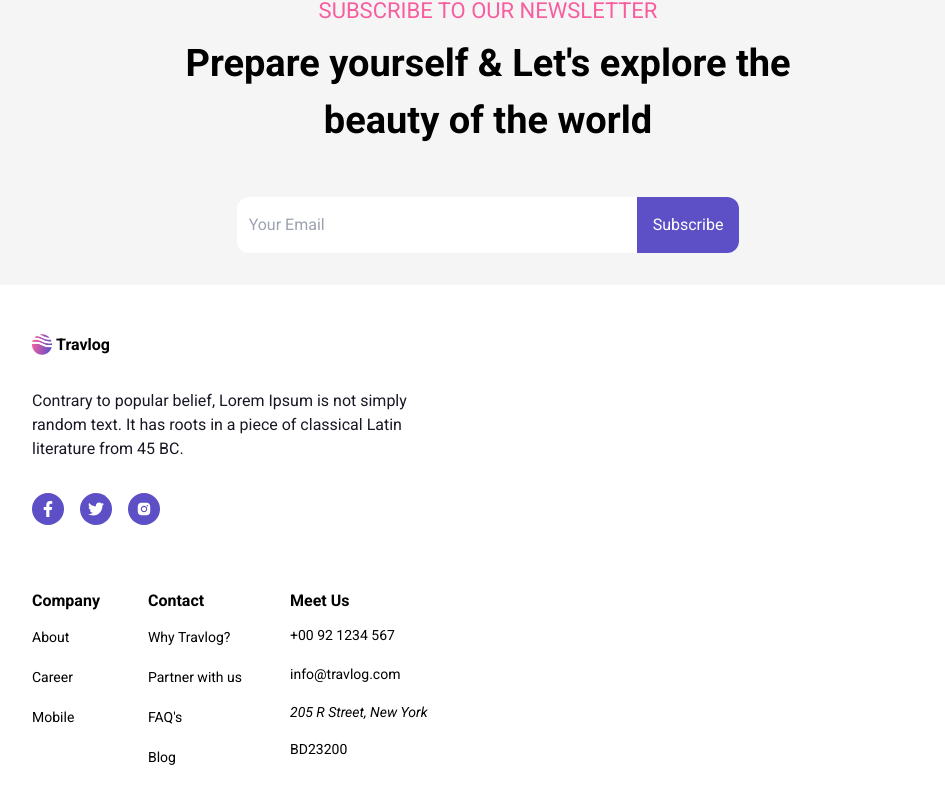
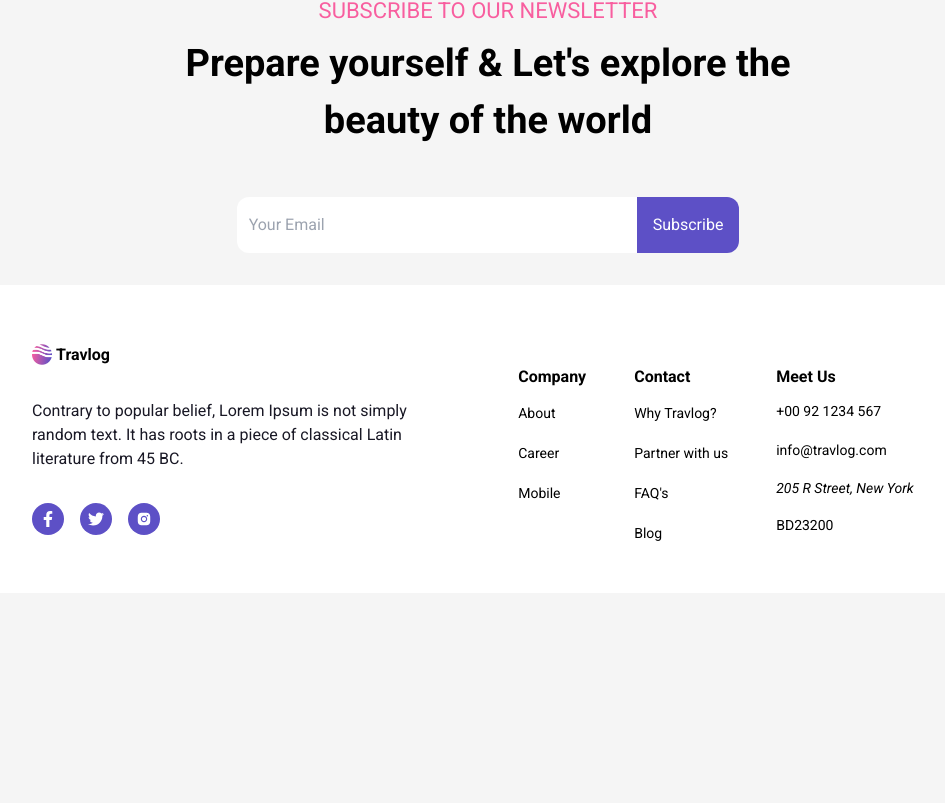
Before and after one commit to Kaydev-cmd/trav-log-web-app, a React (Vite) app in the folder frontend/: page / in a window 1280 px wide. Shown: the part 4709-5512 px from the top of the page, without its empty margins (152-1097 px from the left). After the commit the page ends 5302 px from the top, so only its background shows below. Built offline with nearby package versions, Linux system fonts and the light colour scheme.

Commit message:
Refactored the Footer component ensuring proper spacing and alignment using flex properties

```diff
--- a/frontend/src/components/Footer.jsx
+++ b/frontend/src/components/Footer/Footer.jsx
@@ -54,7 +54,7 @@ const SocialIcon = ({ icon, url, label }) => {
 
 const FooterSection = ({ title, links }) => {
   return (
-    <div className="sm:text-center">
+    <div className="sm:text-center ">
       <h6 className="mb-3 font-bold">{title}</h6>
       <ul className="flex flex-col gap-4 sm:items-center">
         {links.map((link, index) => (
@@ -78,11 +78,11 @@ const FooterSection = ({ title, links }) => {
 export const Footer = () => {
   return (
     <>
-      <div className="h-auto mt-8 bg-white">
-        <div className="container">
-          {/* Logo & About */}
-          <div className="flex justify-between p-12 lg:p-8 lg:gap-8 md:gap-18 sm:flex-col sm:items-center">
-            <div className="flex flex-col gap-8 sm:items-center">
+      <div className="h-auto mt-8 bg-white ">
+        <div className="container flex justify-between">
+          <div className="flex items-center justify-between w-full p-12 lg:p-8 lg:gap-8 md:gap-18 sm:flex-col sm:items-center">
+            {/* Left Side (Logo & About) */}
+            <div className="flex flex-col flex-1 gap-8 sm:items-center">
               <a href="/" className="flex items-center gap-1">
                 <img
                   src="/images/home/Logo.png"
@@ -98,18 +98,20 @@ export const Footer = () => {
                 <br />
                 literature from 45 BC.
               </p>
+
               {/* Social Icons */}
-              <div className="flex gap-4">
+              <div className="flex justify-start gap-4">
                 {socialLinks.map((link, index) => (
                   <SocialIcon key={index} {...link} />
                 ))}
               </div>
-              {/* Footer Links */}
-              <div className="flex justify-center gap-12 mt-8 sm:flex-col lg:justify-start lg:mt-0">
-                {footerLinks.map((section, index) => (
-                  <FooterSection key={index} {...section} />
-                ))}
-              </div>
+            </div>
+
+            {/* Right Side (Footer Links) */}
+            <div className="flex justify-center flex-1 gap-12 mt-8 lg:justify-end lg:mt-0 sm:flex-col">
+              {footerLinks.map((section, index) => (
+                <FooterSection key={index} {...section} />
+              ))}
             </div>
           </div>
         </div>
--- a/frontend/src/layout/Main.jsx
+++ b/frontend/src/layout/Main.jsx
@@ -1,7 +1,7 @@
 import React from "react";
 import { Outlet } from "react-router-dom";
 import { Navbar } from "../components/Navbar/Navbar";
-import { Footer } from "../components/Footer";
+import { Footer } from "../components/Footer/Footer";
 import "./Main.css";
 
 export const Main = () => {
```
